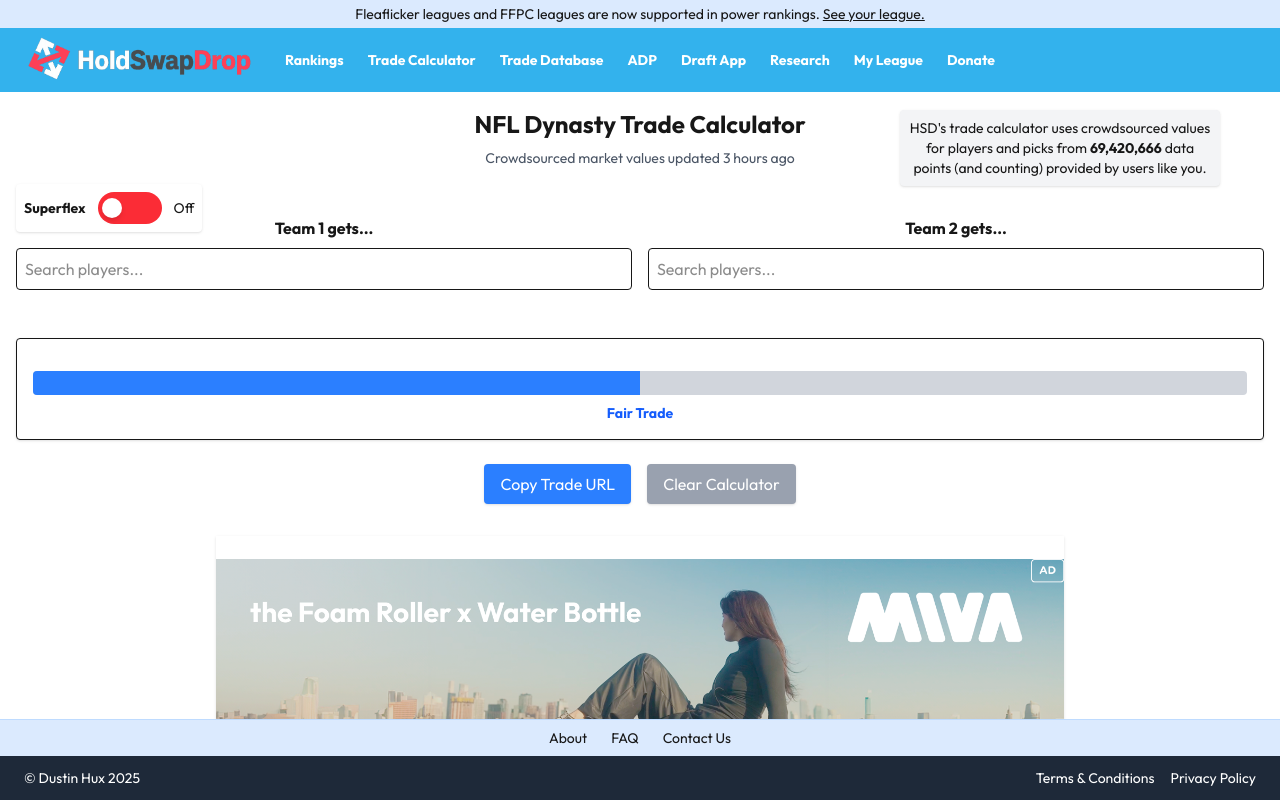
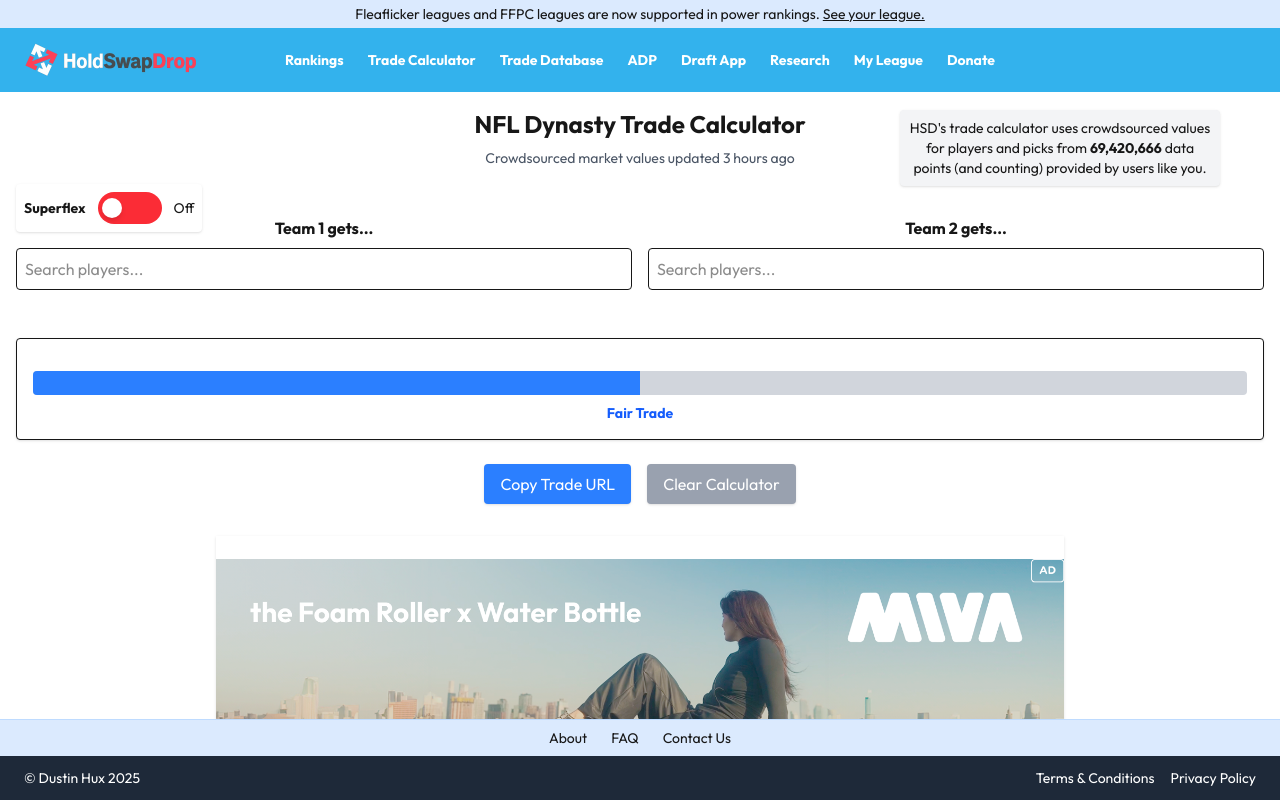
Before and after one commit to dustinhux/HoldSwapDrop, a Next.js app: page / in a window 1280 px wide. Shown: the top 800 px of the page. Built offline with nearby package versions, Linux system fonts and the light colour scheme.

Commit message:
resize logo

```diff
--- a/app/page.tsx
+++ b/app/page.tsx
@@ -10,7 +10,7 @@ const adImages = ['/ads/ad1.png', '/ads/ad2.png', '/ads/ad3.png'];
 
 export default function HomeWrapper() {
   return (
-    <Suspense fallback={<div className="text-center p-4">Loading trade calculator...</div>}>
+    <Suspense fallback={<div className="text-center p-4">Loading trade calculator</div>}>
       <Home />
     </Suspense>
   );
--- a/components/Navbar.tsx
+++ b/components/Navbar.tsx
@@ -41,9 +41,11 @@ const Navbar = () => {
           <Image
             src="/images/logo.png"
             alt="Logo"
-            width={250}
-            height={250}
+            width={0}
+            height={0}
+            sizes="auto"
             priority
+            style={{ height: '200%', width: 'auto' }}
           />
         </div>
 
```
Also changed, not shown: 1 other file (tests, documents, lock files or other folders).
